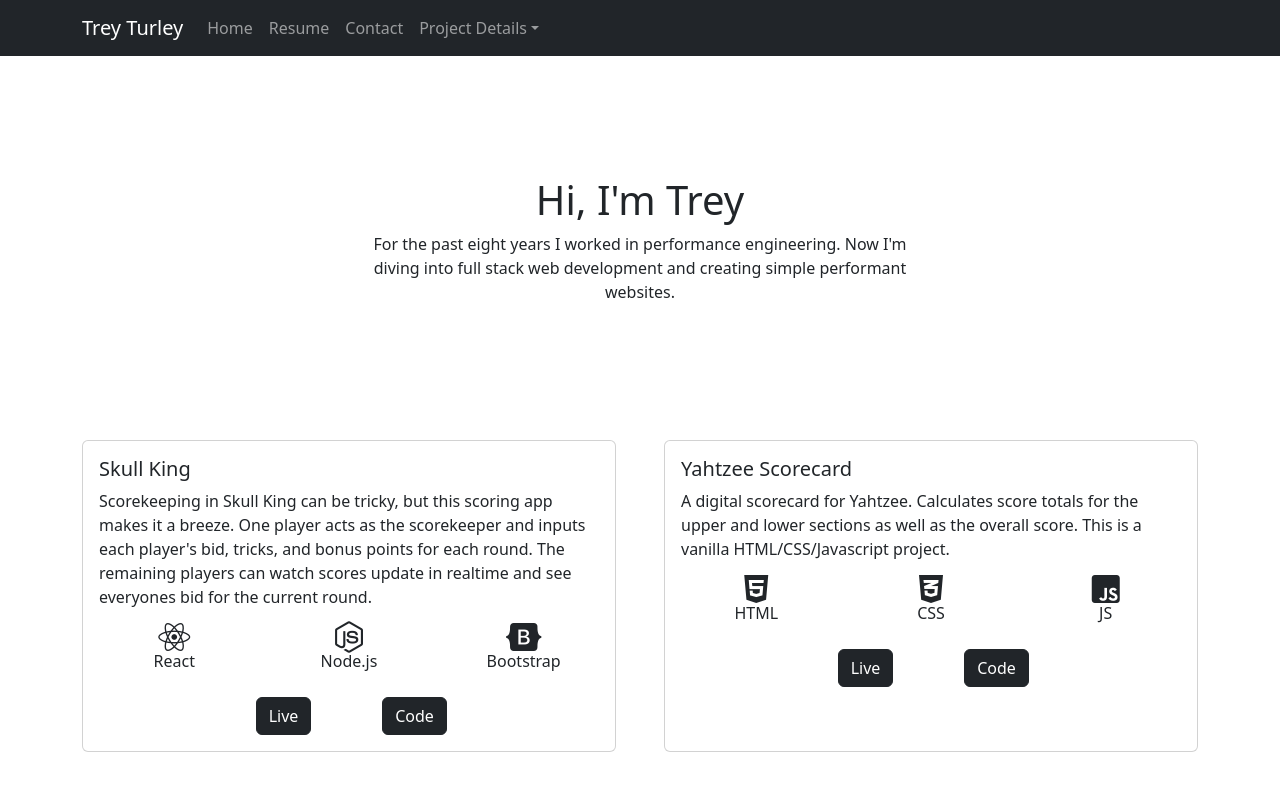
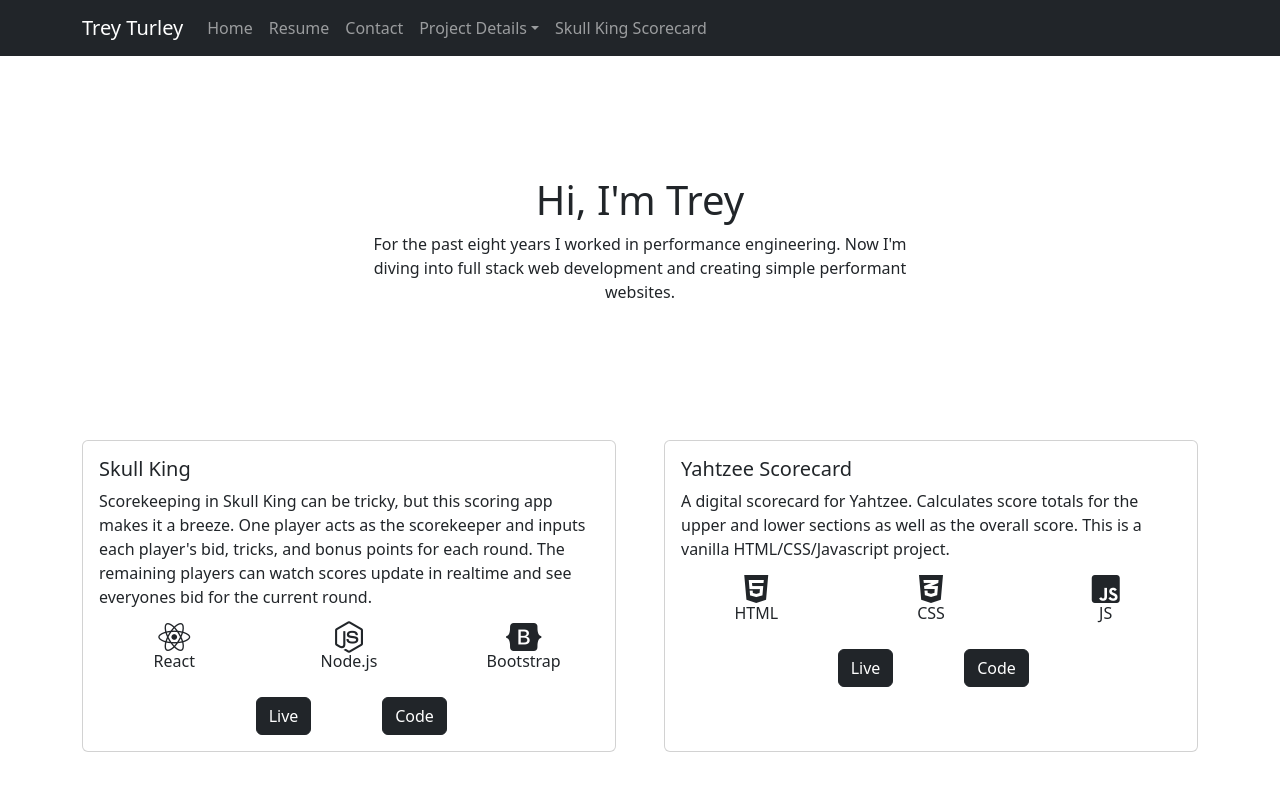
Before and after one commit to treyturley/treyturley.com, a React (Create React App) app: page / in a window 1280 px wide. Shown: the top 800 px of the page. Built offline with nearby package versions, Linux system fonts and the light colour scheme; the HTML template or start-up script is replaced by a standard one.

Commit message:
adds header link to skull king scorecard

```diff
--- a/src/components/Header.jsx
+++ b/src/components/Header.jsx
@@ -37,6 +37,10 @@ function Header() {
                 FSE Job Finder
               </NavDropdown.Item>
             </NavDropdown>
+
+            <Nav.Link as={Link} to='/skullking-scorecard'>
+              Skull King Scorecard
+            </Nav.Link>
           </Nav>
         </Navbar.Collapse>
       </Container>
```
